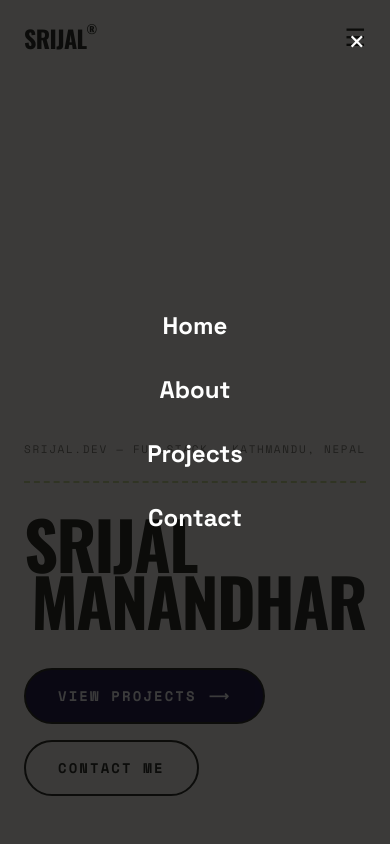
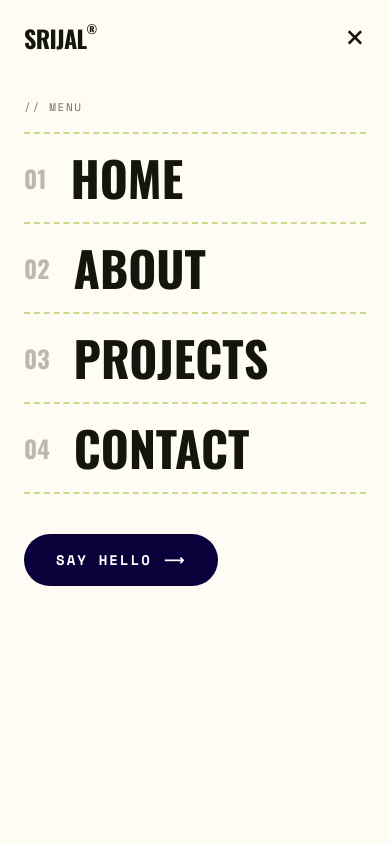
Before and after one commit to srijalMdr/portfolio, a React (Vite) app: page / in a window 390 px wide. Both pictures are taken after a click on the button "Open menu". Shown: the top 844 px of the page. Built offline with nearby package versions, Linux system fonts and the light colour scheme.

Commit message:
mobile view

```diff
--- a/src/components/MobileMenu.jsx
+++ b/src/components/MobileMenu.jsx
@@ -1,69 +1,79 @@
+const links = [
+  { id: "home", label: "Home" },
+  { id: "about", label: "About" },
+  { id: "projects", label: "Projects" },
+  { id: "contact", label: "Contact" },
+];
+
 function MobileMenu({ menuOpen, setMenuOpen }) {
+  const close = () => setMenuOpen(false);
+
   return (
     <div
-      className={`fixed top-0 left-0 w-full bg-[rgb(10,10,10,.8)] z-40 flex flex-col items-center justify-center transition-all duration-300 ease-in-out
-        ${
+      className={`fixed inset-x-0 top-0 z-50 bg-[#fffbf5] flex flex-col px-6 transition-all duration-500 ease-out overflow-hidden ${
         menuOpen
-            ? " h-screen opacity-100 pointer-events-auto"
+          ? "h-screen opacity-100 pointer-events-auto"
           : "h-0 opacity-0 pointer-events-none"
-        }
-
-        `}
+      }`}
     >
+      {/* Top bar */}
+      <div className="flex items-center justify-between h-[75px] shrink-0">
+        <a
+          href="#home"
+          onClick={close}
+          className="font-[Oswald] text-2xl font-bold uppercase tracking-tight text-[#14160d]"
+        >
+          Srijal<sup className="text-xs align-super">®</sup>
+        </a>
         <button
-        onClick={() => setMenuOpen(false)}
-        className="absolute top-6 right-6 text-white text-3xl focus:outline-none cursor-pointer"
-        aria-label="Close Menu"
+          type="button"
+          onClick={close}
+          aria-label="Close menu"
+          className="text-4xl leading-none text-[#14160d] cursor-pointer"
         >
           &times;
         </button>
+      </div>
 
+      <span className="mt-6 font-[Space_Mono] text-[11px] uppercase tracking-[0.15em] text-[#726f66]">
+        // Menu
+      </span>
+
+      {/* Links */}
+      <nav className="mt-4 border-t-2 border-dashed border-[#c9dc8a]">
+        {links.map(({ id, label }, i) => (
           <a
-        href="#home"
-        onClick={() => setMenuOpen(false)}
-        className={`text-2xl font-semibold text-white my-4 transform transition-transform duration-300
-            ${
+            key={id}
+            href={`#${id}`}
+            onClick={close}
+            style={{ transitionDelay: menuOpen ? `${150 + i * 75}ms` : "0ms" }}
+            className={`group flex items-center gap-6 py-5 border-b-2 border-dashed border-[#c9dc8a] transition-all duration-500 ease-out ${
               menuOpen ? "opacity-100 translate-y-0" : "opacity-0 translate-y-5"
-            }
-            `}
+            }`}
           >
-        Home
+            <span className="font-[Oswald] font-bold text-2xl text-[#bdb8ae]">
+              {String(i + 1).padStart(2, "0")}
+            </span>
+            <span className="font-[Oswald] font-bold uppercase text-5xl leading-none text-[#14160d] transition-colors group-hover:text-[#7350ff]">
+              {label}
+            </span>
           </a>
+        ))}
+      </nav>
 
-      <a
-        href="#about"
-        onClick={() => setMenuOpen(false)}
-        className={`text-2xl font-semibold text-white my-4 transform transition-transform duration-300
-            ${
-              menuOpen ? "opacity-100 translate-y-0" : "opacity-0 translate-y-5"
-            }
-            `}
-      >
-        About
-      </a>
-
-      <a
-        href="#projects"
-        onClick={() => setMenuOpen(false)}
-        className={`text-2xl font-semibold text-white my-4 transform transition-transform duration-300
-            ${
-              menuOpen ? "opacity-100 translate-y-0" : "opacity-0 translate-y-5"
-            }
-            `}
-      >
-        Projects
-      </a>
-
+      {/* CTA */}
       <a
         href="#contact"
-        onClick={() => setMenuOpen(false)}
-        className={`text-2xl font-semibold text-white my-4 transform transition-transform duration-300
-            ${
-              menuOpen ? "opacity-100 translate-y-0" : "opacity-0 translate-y-5"
-            }
-            `}
+        onClick={close}
+        className="group mt-10 self-start inline-flex items-center gap-3 px-8 py-4 rounded-full bg-[#0a013b] font-[Space_Mono] text-sm font-bold uppercase tracking-[0.15em] text-white"
       >
-        Contact
+        Say Hello
+        <span
+          aria-hidden="true"
+          className="transition-transform duration-500 ease-out group-hover:translate-x-2"
+        >
+          ⟶
+        </span>
       </a>
     </div>
   );
```
Lines whose indentation alone changed are shown as unchanged.
